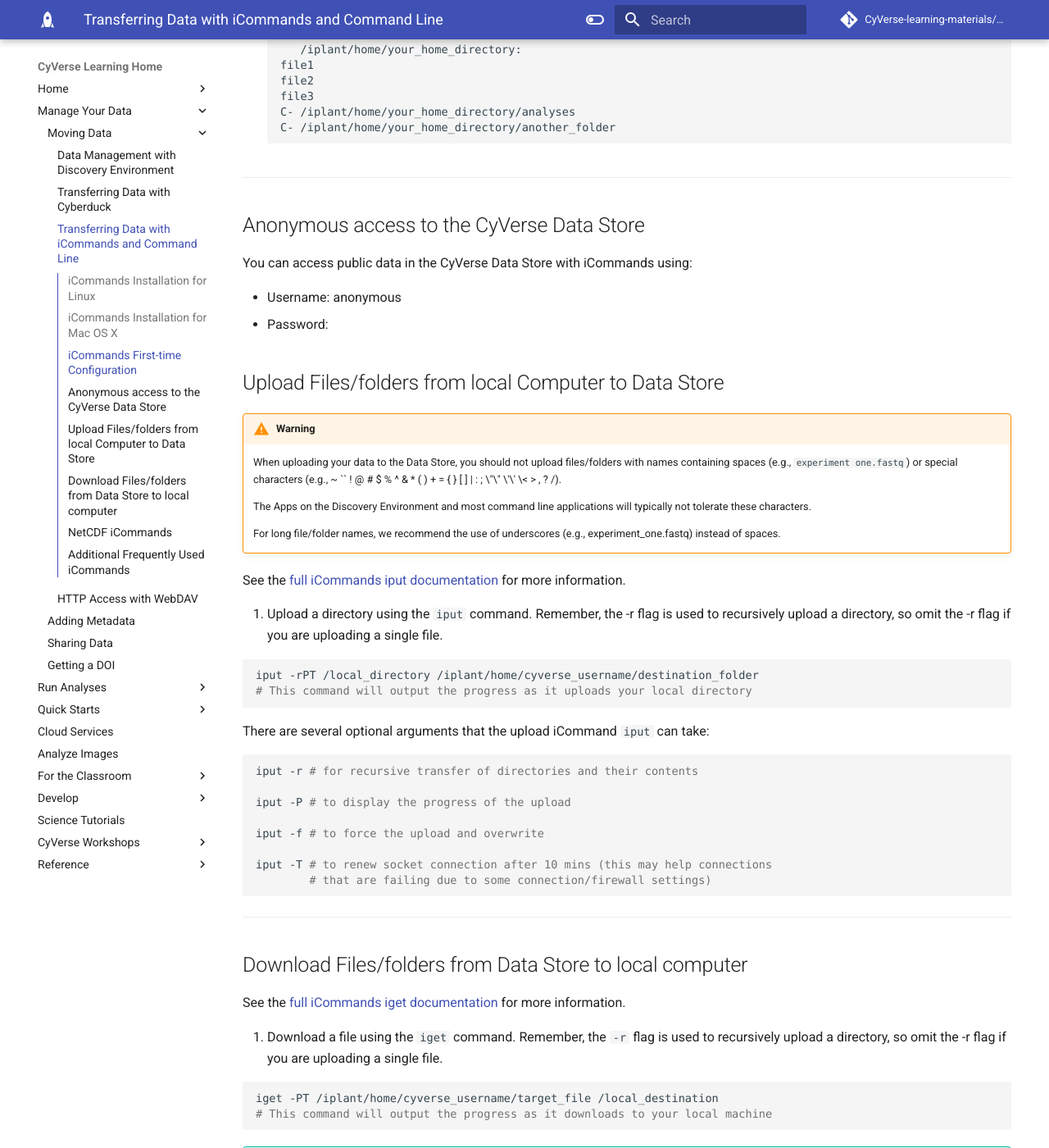
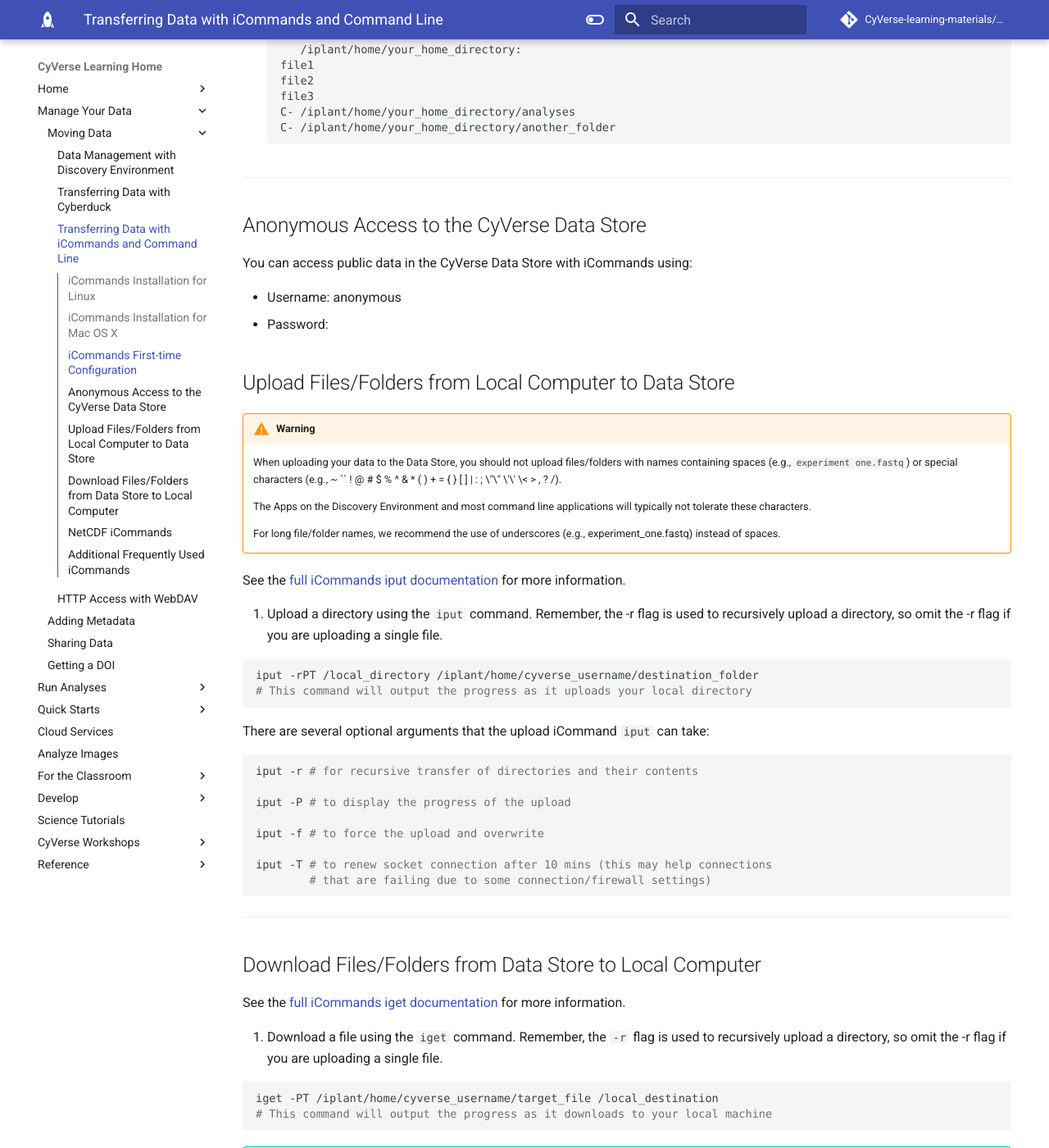
Before and after one commit to CyVerse-learning-materials/learning-materials-home, an MkDocs documentation site: the page built from docs/ds/icommands.md, in a window 1280 px wide and 1400 px high, scrolled down 3620 px. Shown: the whole window at 82% size. Built offline with MkDocs 1.6.1 and Material for MkDocs 9.7.7, drawn with Linux system fonts in a browser that asks for light colours; some web fonts are replaced; a script that is not in the unit is left out; comment, search, counter and statistics services are not loaded.

Commit message:
Consistent initial caps in headings

```diff
--- a/docs/ds/icommands.md
+++ b/docs/ds/icommands.md
@@ -178,14 +178,14 @@
 
 ------------------------------------------------------------------------
 
-## Anonymous access to the CyVerse Data Store
+## Anonymous Access to the CyVerse Data Store
 
 You can access public data in the CyVerse Data Store with iCommands using:
 
 -   Username: anonymous
 -   Password: <leave blank>
 
-## Upload Files/folders from local Computer to Data Store
+## Upload Files/Folders from Local Computer to Data Store
 
 !!! Warning
 
@@ -220,7 +220,7 @@
 
 ------------------------------------------------------------------------
 
-## Download Files/folders from Data Store to local computer
+## Download Files/Folders from Data Store to Local Computer
 
 See the [full iCommands iget documentation](https://docs.irods.org/master/icommands/user/#iget) for more information.
 
```
